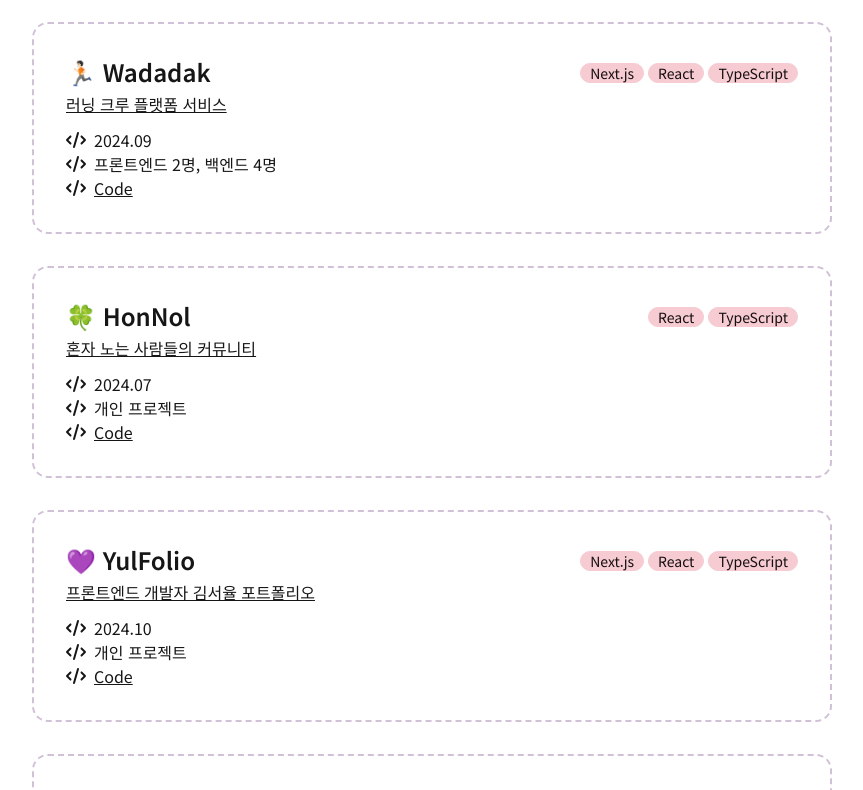
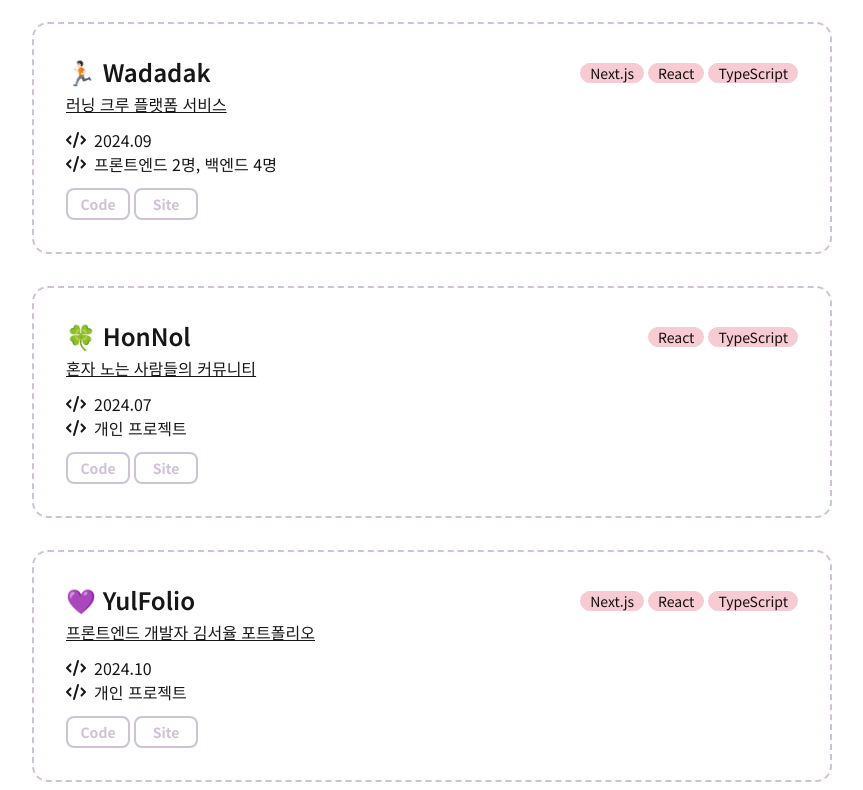
Before and after one commit to kimsyul/yulfolio, a Next.js app: page / in a window 1280 px wide. Shown: the part 1550-2340 px from the top of the page, without its empty margins (208-1071 px from the left). Built offline with nearby package versions, Linux system fonts and the light colour scheme.

Commit message:
feat : 디테일 페이지 추가

```diff
--- /dev/null
+++ b/src/app/project/[id]/layout.tsx
@@ -0,0 +1,10 @@
+import Wrapper from '@/components/layout/Wrapper';
+import { ReactNode } from 'react';
+
+export default function Layout({ children }: { children: ReactNode }) {
+  return (
+    <div className="bg-primary min-h-screen">
+      <Wrapper>{children}</Wrapper>
+    </div>
+  );
+}
--- a/src/app/project/[id]/page.tsx
+++ b/src/app/project/[id]/page.tsx
@@ -1,3 +1,19 @@
-export default function Page() {
-  return <div></div>;
+import projectData from '../../../data/project.json';
+import { Project } from '@/types';
+
+export default async function ProjectPage({ params }: { params: Promise<{ id: string }> }) {
+  const { id } = await params;
+  const project: Project | null = projectData.find((data) => data.id === id) || null;
+
+  return (
+    <>
+      <section className="flex flex-col items-center gap-2 mb-">
+        <h1 className="text-3xl md:text-5xl font-bold text-white">{project?.name}</h1>
+        <span>{project?.duration}</span>
+      </section>
+      <section>
+        <h2>overview</h2>
+      </section>
+    </>
+  );
 }
--- a/src/components/items/Projects.tsx
+++ b/src/components/items/Projects.tsx
@@ -1,33 +1,15 @@
 import Wrapper from '../layout/Wrapper';
 import { FontAwesomeIcon } from '@fortawesome/react-fontawesome';
-import { faCode, faMagnifyingGlass } from '@fortawesome/free-solid-svg-icons';
+import { faCode } from '@fortawesome/free-solid-svg-icons';
 import Link from 'next/link';
-import projectData from '../../app/data/project.json';
-
-interface Project {
-  id: string;
-  name: string;
-  description: string;
-  teamSize: string;
-  duration: string;
-  mainTechStack: string[];
-  techStack: string[];
-  features: string[];
-}
+import projectData from '../../data/project.json';
+import { Project } from '@/types';
 
 const projects: Project[] = projectData;
 
-const TechStack = ({ tech }: { tech: string }) => {
-  return (
-    <>
-      <span className="mr-2 px-1">{tech}</span>
-    </>
-  );
-};
-
 const Project = ({ project }: { project: Project }) => {
   return (
-    <Link className="card border-dashed border-2 border-primary" href="#">
+    <Link className="card border-dashed border-2 border-primary" href={`/project/${project.id}`}>
       <div className="card-body gap-1">
         <div className="flex sm:justify-between items-center flex-col sm:flex-row gap-1">
           <h2 className="card-title text-2xl ">{project.name}</h2>
@@ -40,7 +22,7 @@
           </div>
         </div>
         <div className="underline text-center sm:text-left">{project.description}</div>
-        <section className="mt-6 sm:mt-2 hidden sm:block">
+        <section className="my-6 sm:my-2 hidden sm:block">
           <div className="flex items-center gap-2">
             <FontAwesomeIcon icon={faCode} />
             {project.duration}
@@ -49,26 +31,15 @@
             <FontAwesomeIcon icon={faCode} />
             {project.teamSize}
           </div>
-          <div className="flex items-center gap-2">
-            <FontAwesomeIcon icon={faCode} />
-            <a
-              href="#"
-              target="_blank"
-              rel="noopener noreferrer"
-              className="underline hover:text-primary hover:font-bold">
-              Code
-            </a>
-          </div>
-          {/* <div className="flex items-center gap-2">
-                <FontAwesomeIcon icon={faCode} />
-                <a href="#" className="underline hover:text-neutral">
-                  Site
-                </a>
-              </div> */}
         </section>
-        {/* <section className="flex gap-10">
-
-        </section> */}
+        <section className="hidden sm:block">
+          <button className="border-2 border-primary p-1 rounded-lg font-bold text-primary text-sm w-16 hover:bg-primary hover:text-white mr-1">
+            Code
+          </button>
+          <button className="border-2 border-primary p-1 rounded-lg font-bold text-primary text-sm w-16 hover:bg-primary hover:text-white">
+            Site
+          </button>
+        </section>
       </div>
     </Link>
   );
--- a/src/components/items/Study.tsx
+++ b/src/components/items/Study.tsx
@@ -1,7 +1,7 @@
 import Wrapper from '../layout/Wrapper';
 import { FontAwesomeIcon } from '@fortawesome/react-fontawesome';
 import { faCheck, faMagnifyingGlass } from '@fortawesome/free-solid-svg-icons';
-import studyData from '../../app/data/study.json';
+import studyData from '../../data/study.json';
 import Link from 'next/link';
 
 interface Study {
--- /dev/null
+++ b/src/types.ts
@@ -0,0 +1,10 @@
+export interface Project {
+  id: string;
+  name: string;
+  description: string;
+  teamSize: string;
+  duration: string;
+  mainTechStack: string[];
+  techStack: string[];
+  features: string[];
+}
```
Also changed, not shown: src/data/project.json (renamed from src/app/data/project.json), src/data/study.json (renamed from src/app/data/study.json).
